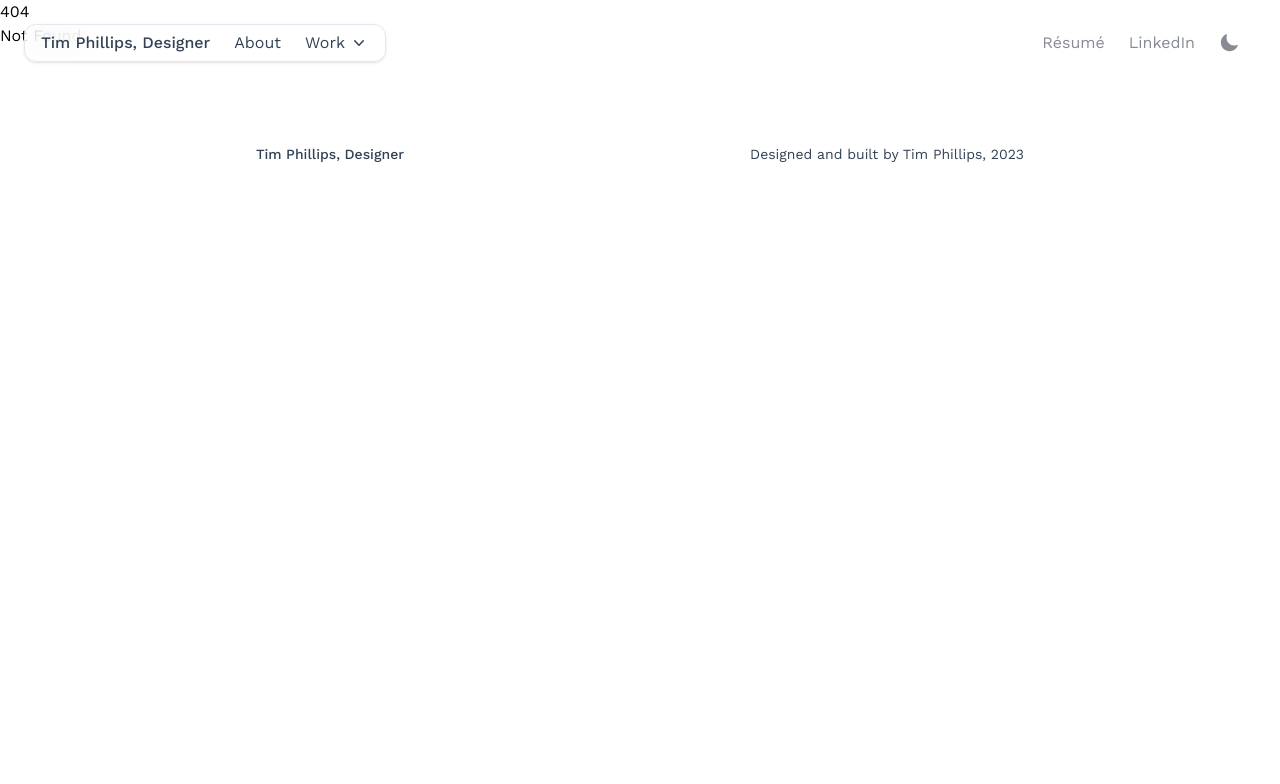
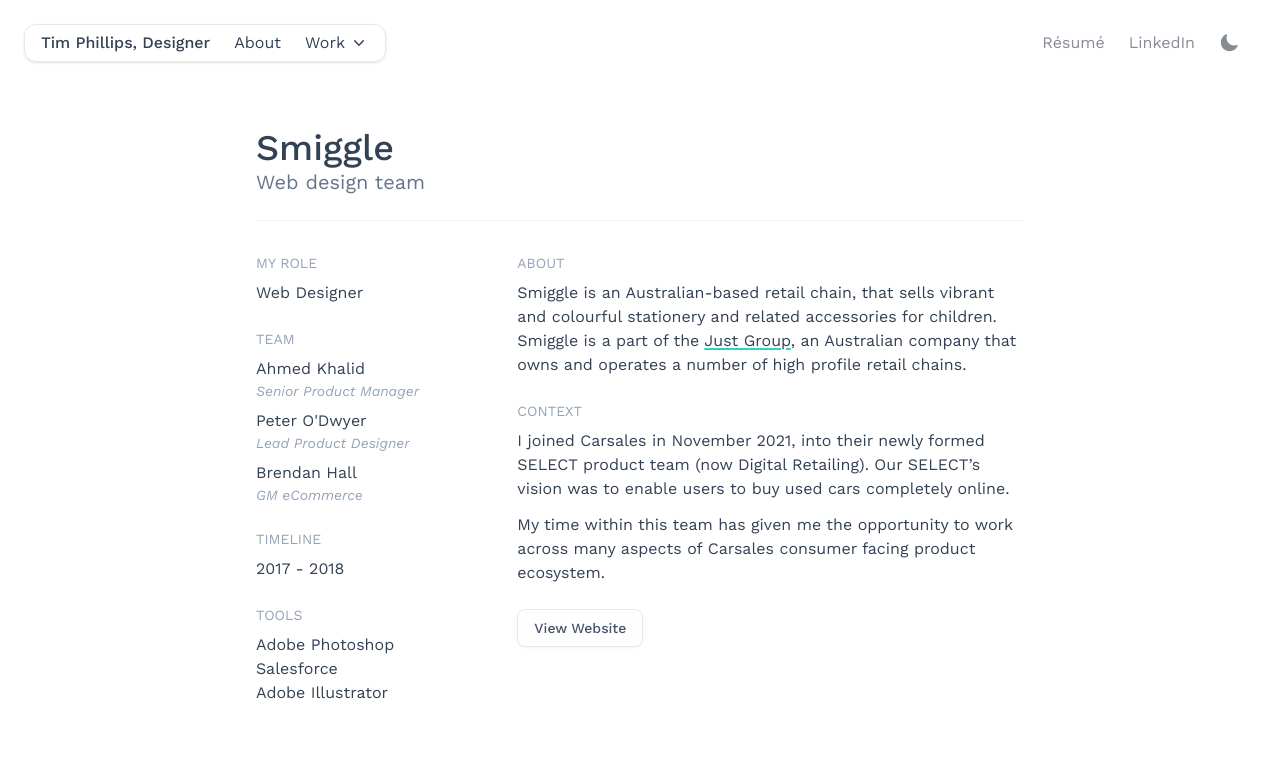
Before and after one commit to Wigza/portfolio, a SvelteKit app: page /work/smiggle in a window 1280 px wide. Before the commit this address had no page. Shown: the top 784 px of the page. Built offline with nearby package versions, Linux system fonts and the light colour scheme.

Commit message:
tiny updates

```diff
--- a/src/routes/+page.svelte
+++ b/src/routes/+page.svelte
@@ -90,17 +90,17 @@
                     btnRoute="/work/assembler/"
                     btnGrouped
                 />
-                <div class="hero small assembler-web-hero transition-all w-full h-full absolute ml-8 md:m-0 left-0 top-0 bg-no-repeat bg-contain md:bg-cover bg-center"></div>
+                <div class="hero small assembler-web-hero transition-all w-full h-full absolute ml-8 md:m-0 left-0 bottom-[-.5rem] md:top-0 bg-no-repeat bg-contain md:bg-cover bg-center"></div>
                 </div>
                 <div class="hero-wrap group transition-all h-[20rem] md:h-[24rem] p-4 overflow-hidden bg-slate-50 hover:bg-slate-100 border border-slate-300/50 rounded-lg relative dark:bg-slate-800 dark:hover:bg-slate-700 dark:border-slate-600/50">
                     <HeroInfo
                     category="Web Design"
                     company="Smiggle"
                     btnText="View Work"
-                    btnRoute="/work/assembler/"
+                    btnRoute="/work/smiggle/"
                     btnGrouped
                 />
-                <div class="hero small smiggle-web-hero transition-all w-full h-full absolute ml-8 md:m-0 left-0 top-0 bg-no-repeat bg-contain md:bg-cover bg-center"></div>
+                <div class="hero small smiggle-web-hero transition-all w-full h-full absolute ml-8 md:m-0 left-0 bottom-[-.5rem] md:top-0 bg-no-repeat bg-contain md:bg-cover bg-center"></div>
                 </div>
             </div>
         </div>
--- a/src/routes/about/+page.svelte
+++ b/src/routes/about/+page.svelte
@@ -1,13 +1,20 @@
 <script>
     import profile from '../../lib/assets/profile.jpeg';
     let linkStyles = 'underline decoration-teal-400 decoration-2 underline-offset-2 transition-all hover:underline-offset-4 hover:decoration-teal-200 hover:text-teal-400';
+
+    function toggleImage() {
+        let image = document.getElementById('toggle-dp');
+        image.classList.toggle('hidden')
+    }
 </script>
 
 <div class="mt-32 px-5 grid gap-20">
     <div class="container mx-auto md:max-w-3xl">
         <div class="text-slate-700 leading-relaxed grid md:grid-cols-4 gap-12 md:gap-6 dark:text-slate-200">
             <div class="relative md:col-span-1 order-last">
-                <img src="{profile}" class="absolute md:relative z-10 w-24 md:w-36 md:mx-auto right-4 md:right-0 top-4 md:top-0 border-4 border-white dark:border-slate-900 shadow-md shadow-slate-900/10 dark:shadow-slate-950/20 rounded-lg" alt="">
+                <div class="relative">
+                    <img src="{profile}" id='toggle-dp' class="absolute md:relative z-10 w-24 md:w-36 md:mx-auto right-4 md:right-0 top-4 md:top-0 border-4 border-white dark:border-slate-900 shadow-md shadow-slate-900/10 dark:shadow-slate-950/20 rounded-lg" alt="">
+                </div>
                 <div class="p-4 md:pt-20 md:-mt-20 rounded-lg bg-slate-50 dark:bg-slate-800">
                     <div class="md:mt-4 flex flex-col content-center">
                         <a class="group md:w-full w-3/5 text-slate-700/80 hover:text-slate-900 dark:text-slate-200 items-center justify-between rounded-md transition-all px-2 py-1 flex hover:bg-slate-900/10 dark:hover:bg-slate-700" href="">
@@ -35,16 +42,8 @@
             <div class="grid gap-3 md:col-span-3">
                 <h3 class="text-2xl font-medium">About</h3>
                 <p class="">My passion for design centres around the individual details, interactions and systems that work in unison to create cohesive experiences. I enjoy working on projects from scratch and also jumping into existing problem spaces.</p>
-                <p class="">I’m currently working as a product designer for <a class={linkStyles} href="">carsales</a>, within their digital retailing team exploring how to bring offline processes within the car buying journey, online within their platform.</p>
-                <p>I’ve previously worked at a start up, <a class={linkStyles} href="">Assembler</a>, a compliance focused saas platform, leading their product design and front-end development. Prior to that I worked as product designer within <a class={linkStyles} href="">PwC Australia’s</a> New Ventures unit, a digital business/technology incubator, working within the Automation Engine team.</p>
-                <div class="hidden gap-3 mt-2">
-                    <p class="text-lg font-medium">Contact</p>
-                    <div class="grid gap-4 md:flex items-center">
-                        <a class={linkStyles} href="">Email</a>
-                        <a class={linkStyles} href="">Resume</a>
-                        <a class={linkStyles} href="">LinkedIn</a>
-                    </div>
-                </div>
+                <p class="">I’m currently working as a product designer for <a class={linkStyles} href="https://www.carsales.com.au/">carsales</a>, within their digital retailing team exploring how to bring offline processes within the car buying journey, online within their platform.</p>
+                <p>I’ve previously worked at a start up, <a class={linkStyles} href="https://assembler.app/">Assembler</a>, a compliance focused saas platform, leading their product design and front-end development. Prior to that I worked as product designer within <a class={linkStyles} href="">PwC Australia’s</a> New Ventures unit, a digital business/technology incubator, working within the Automation Engine team.</p>
             </div>
         </div>
     </div>
--- /dev/null
+++ b/src/routes/work/smiggle/+page.svelte
@@ -0,0 +1,80 @@
+<script>
+    import Button from "../../../lib/Button.svelte";
+    import InfoToggle from "../../../lib/InfoToggle.svelte";
+    let linkStyles = 'underline decoration-teal-400 decoration-2 underline-offset-2 transition-all hover:underline-offset-4 hover:decoration-teal-200 hover:text-teal-400';
+</script>
+
+<style>
+    /* .cs-hero-01 {background-image: url($lib/assets/cs/cs-dealbuilder-01.png);} */
+</style>
+
+<div class="mt-32 px-5 grid gap-20">
+    <div class="container mx-auto md:max-w-3xl text-slate-700 dark:text-slate-200">
+        <div class="pb-6 mb-8 border-b border-b-slate-100 dark:border-b-slate-800">
+            <div>
+                <h1 class="text-4xl font-medium">Smiggle</h1>
+                <h5 class="text-xl text-slate-500">Web design team</h5>
+            </div>
+        </div>
+        <div class="grid grid-cols-1 md:grid-cols-6 gap-8 md:gap-4">
+            <div id="info-col" class="md:grid hidden col-span-full md:col-span-2 order-last md:order-first">
+                <div class="grid gap-6">
+                    <div>
+                        <div class="text-slate-400 text-sm uppercase mb-2">My role</div>
+                        <div class="">Web Designer</div>
+                    </div>
+                    <div class="space-y-2">
+                        <div class="text-slate-400 text-sm uppercase">Team</div>
+                        <div>
+                            <div class="">Ahmed Khalid</div>
+                            <div class="text-slate-400 text-sm italic">Senior Product Manager</div>
+                        </div>
+                        <div>
+                            <div class="">Peter O'Dwyer</div>
+                            <div class="text-slate-400 text-sm italic">Lead Product Designer</div>
+                        </div>
+                        <div>
+                            <div class="">Brendan Hall</div>
+                            <div class="text-slate-400 text-sm italic">GM eCommerce</div>
+                        </div>
+                    </div>
+                    <div>
+                        <div class="text-slate-400 text-sm uppercase mb-2">Timeline</div>
+                        <div class="">2017 - 2018</div>
+                    </div>
+                    <div>
+                        <div class="text-slate-400 text-sm uppercase mb-2">Tools</div>
+                        <div class="">Adobe Photoshop</div>
+                        <div class="">Salesforce</div>
+                        <div class="">Adobe Illustrator</div>
+                    </div>
+                </div>
+            </div>
+            <div class="col-span-full md:col-span-4">
+                <div class="grid gap-6">
+                    <div>
+                        <div class="text-slate-400 text-sm uppercase mb-2">About</div>
+                        <p>Smiggle is an Australian-based retail chain, that sells vibrant and colourful stationery and related accessories for children. Smiggle is a part of the <a class="{linkStyles}" href="https://www.justgroup.com.au/" target="_blank">Just Group</a>, an Australian company that owns and operates a number of high profile retail chains.</p>
+                    </div>
+                    <div>
+                        <div class="text-slate-400 text-sm uppercase mb-2">Context</div>
+                        <div class="space-y-3">
+                            <p>I joined Carsales in November 2021, into their newly formed SELECT product team (now Digital Retailing). Our SELECT’s vision was to enable users to buy used cars completely online.</p>
+                            <p>My time within this team has given me the opportunity to work across many aspects of Carsales consumer facing product ecosystem. </p>
+                            <div class="hidden md:block md:mt-4"></div>
+                            <InfoToggle />
+                            <Button text='View Website' route='https://www.carsales.com.au/' textSize='sm' />
+                        </div>
+                    </div>
+                </div>
+            </div>
+        </div>
+    </div>
+        <div class="container mx-auto md:max-w-5xl">
+            <div class="grid gap-10">
+            <div class="transition-all h-[40rem] p-4 overflow-hidden bg-slate-50 border border-slate-300/50 rounded-lg relative dark:bg-slate-800 dark:border-slate-600/50">
+                <div class="hero cs-hero-01 transition-all w-full h-full absolute left-0 top-0 bg-no-repeat bg-cover bg-center"></div>
+            </div>
+        </div>
+    </div>
+</div>
```
Also changed, not shown: src/routes/+layout.svelte (+4 -5 lines).
